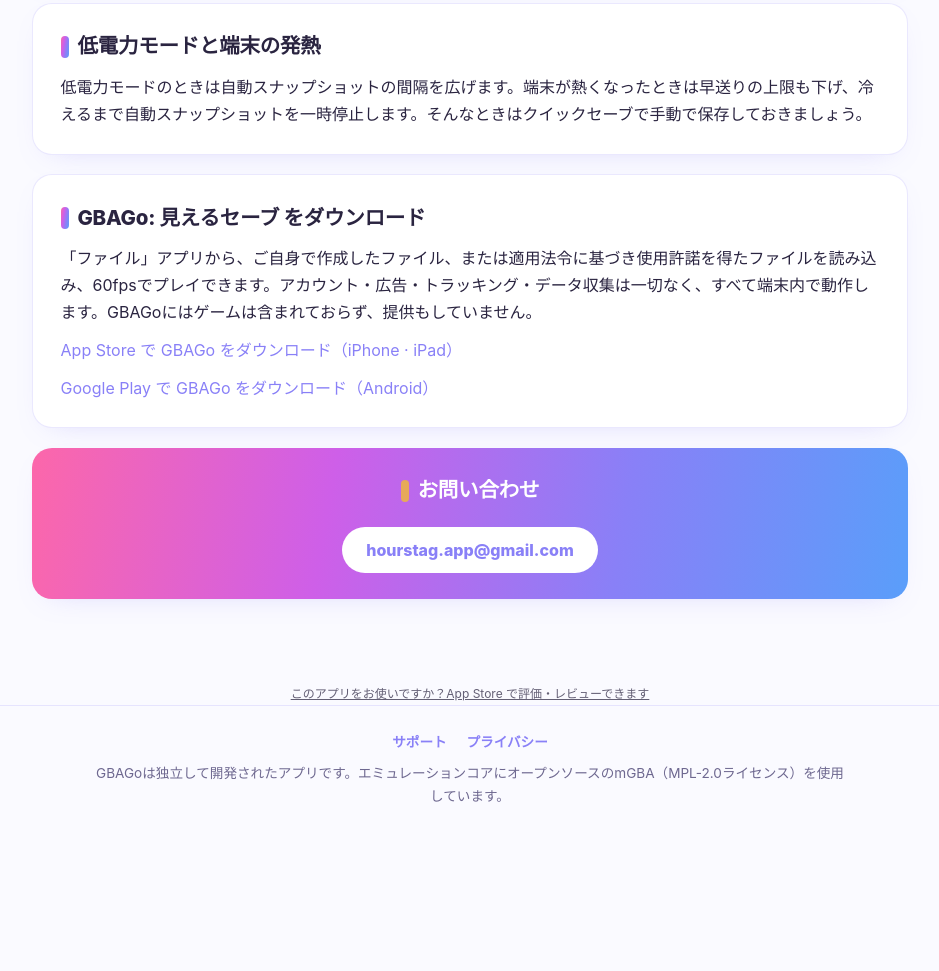
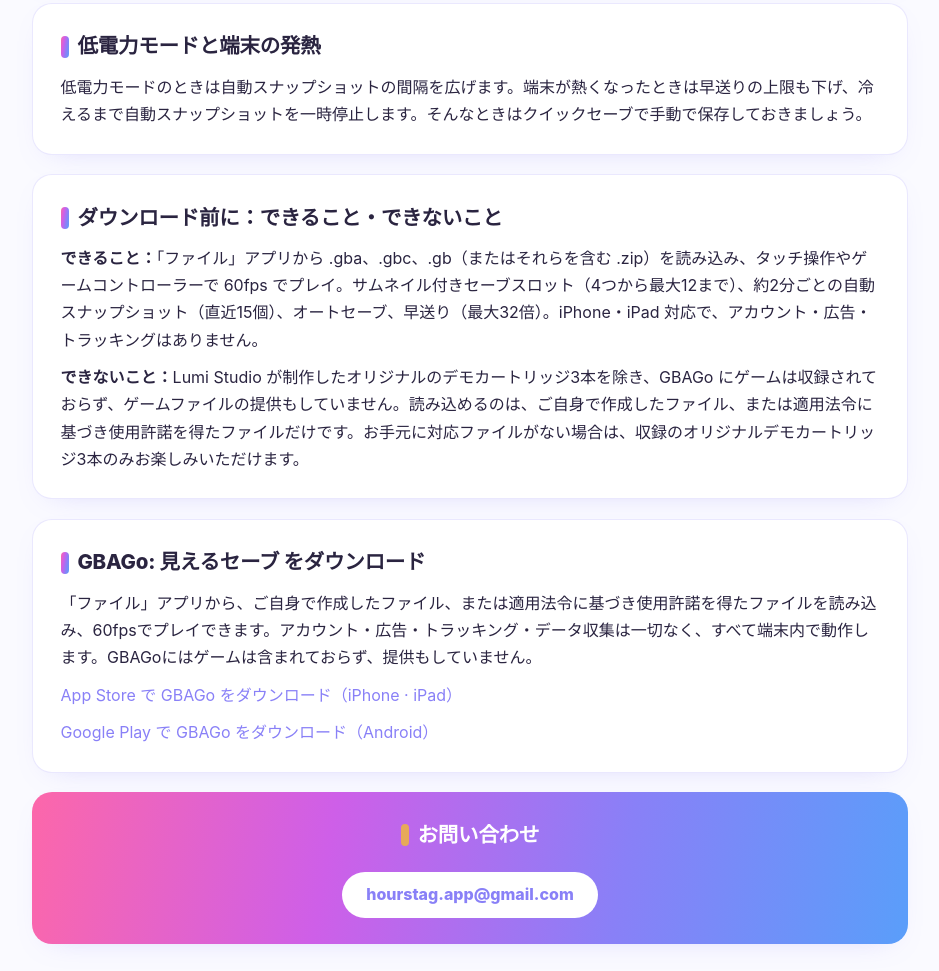
Before and after one commit to alice51849/gbago-support, a plain HTML site: page save-protect-qa.ja.html in a window 1280 px wide. Shown: the part 1197-2168 px from the top of the page, without its empty margins (170-1109 px from the left). Before the commit the page ends 2050 px from the top, so only its background shows below. Drawn offline with Linux system fonts and the light colour scheme.

Commit message:
小組B：視覺存檔日文頁加下載前能做與不能做

```diff
--- a/save-protect-qa.ja.html
+++ b/save-protect-qa.ja.html
@@ -49,6 +49,11 @@
     <p>低電力モードのときは自動スナップショットの間隔を広げます。端末が熱くなったときは早送りの上限も下げ、冷えるまで自動スナップショットを一時停止します。そんなときはクイックセーブで手動で保存しておきましょう。</p>
   </section>
 
+  <section class="card" id="can-cannot">
+    <h2>ダウンロード前に：できること・できないこと</h2>
+    <p><strong>できること：</strong>「ファイル」アプリから .gba、.gbc、.gb（またはそれらを含む .zip）を読み込み、タッチ操作やゲームコントローラーで 60fps でプレイ。サムネイル付きセーブスロット（4つから最大12まで）、約2分ごとの自動スナップショット（直近15個）、オートセーブ、早送り（最大32倍）。iPhone・iPad 対応で、アカウント・広告・トラッキングはありません。</p>
+    <p><strong>できないこと：</strong>Lumi Studio が制作したオリジナルのデモカートリッジ3本を除き、GBAGo にゲームは収録されておらず、ゲームファイルの提供もしていません。読み込めるのは、ご自身で作成したファイル、または適用法令に基づき使用許諾を得たファイルだけです。お手元に対応ファイルがない場合は、収録のオリジナルデモカートリッジ3本のみお楽しみいただけます。</p>
+  </section>
   <section class="card">
     <h2>GBAGo: 見えるセーブ をダウンロード</h2>
     <p>「ファイル」アプリから、ご自身で作成したファイル、または適用法令に基づき使用許諾を得たファイルを読み込み、60fpsでプレイできます。アカウント・広告・トラッキング・データ収集は一切なく、すべて端末内で動作します。GBAGoにはゲームは含まれておらず、提供もしていません。</p>
```
